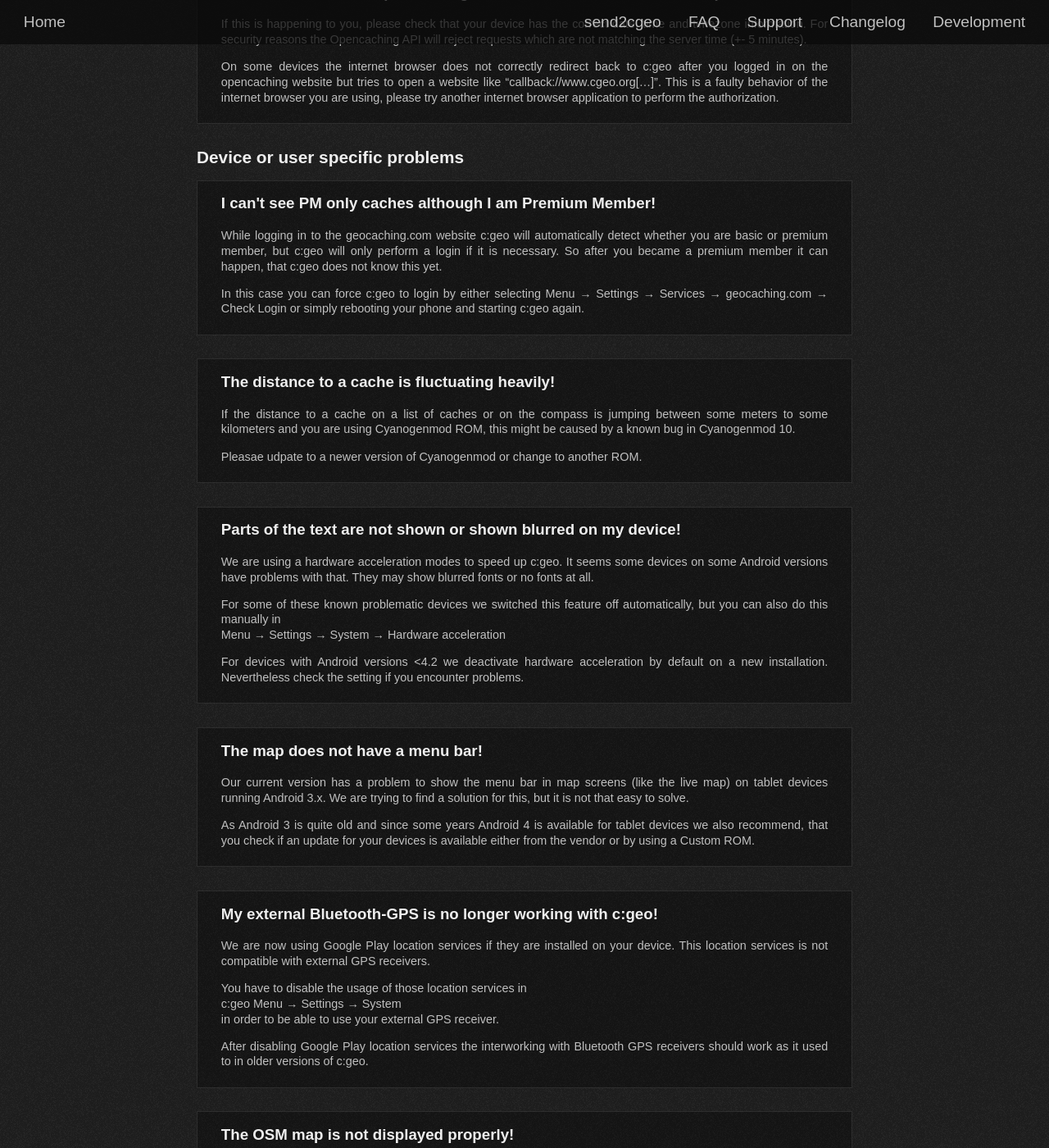
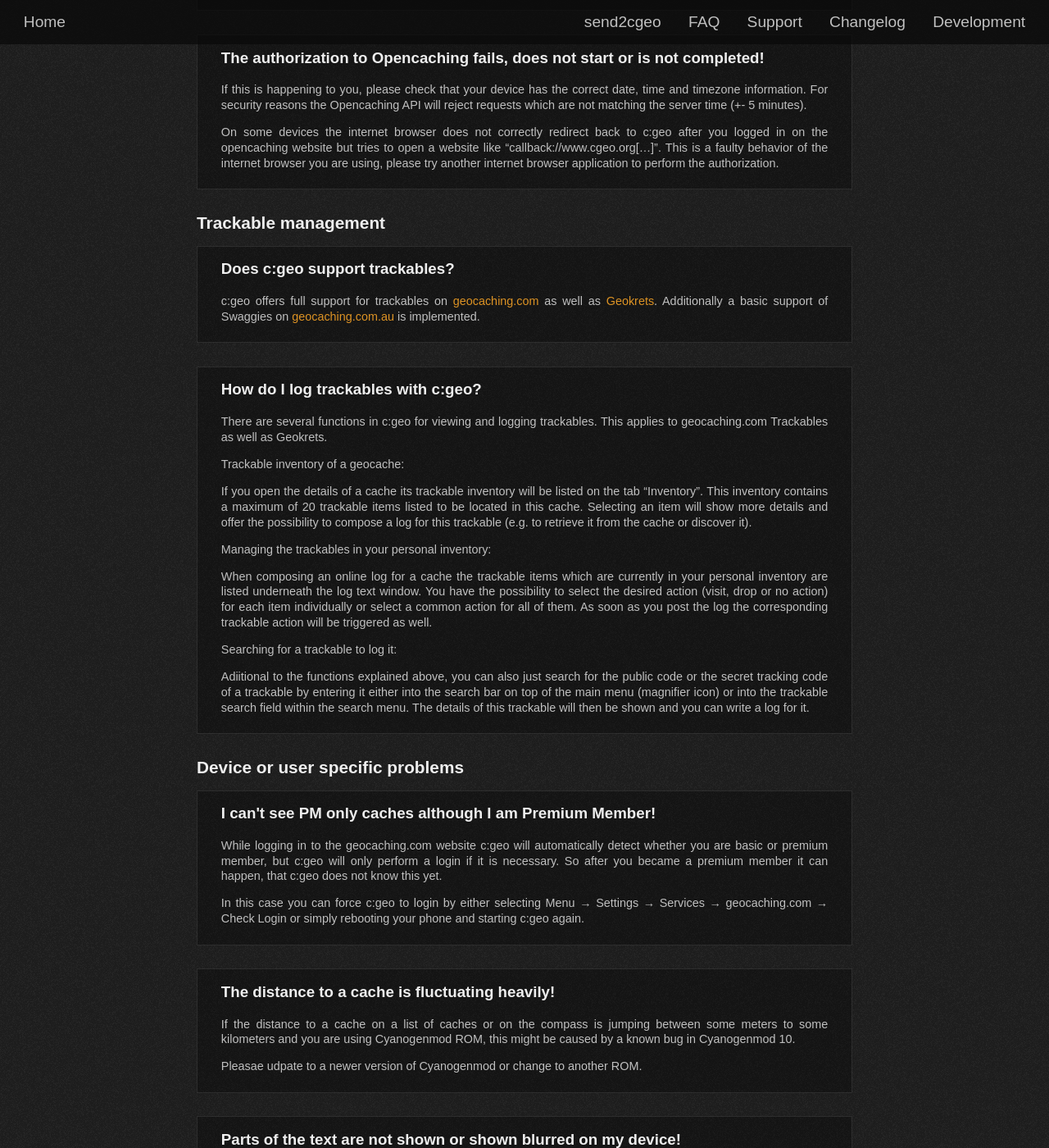
Before and after one commit to cgeo/cgeo.github.io, a Jekyll site: the page built from faq.html, in a window 1280 px wide and 1400 px high, scrolled down 24157 px. Shown: the whole window at 82% size. Built offline with Jekyll 4.4.1, drawn with Linux system fonts in a browser that asks for light colours; some web fonts are replaced; some of the changed text lies outside the part shown.

Commit message:
FAQ: Add basic explanation about trackable support

```diff
--- a/_data/faq.yml
+++ b/_data/faq.yml
@@ -949,6 +949,37 @@
             On some devices the internet browser does not correctly redirect back to c:geo after you logged in on the opencaching website but tries to open a website like "callback://www.cgeo.org[...]".
             This is a faulty behavior of the internet browser you are using, please try another internet browser application to perform the authorization.
 
+- title: Trackable management
+  items:
+
+      - title: Does c:geo support trackables?
+        id: trackables
+        content: |
+            c:geo offers full support for trackables on [geocaching.com](http://www.geocaching.com/track/) as well as [Geokrets](http://www.geokrety.org).
+            Additionally a basic support of Swaggies on [geocaching.com.au](http://geocaching.com.au/) is implemented.
+
+      - title: How do I log trackables with c:geo?
+        id: trackables-logging
+        content: |
+            There are several functions in c:geo for viewing and logging trackables. This applies to geocaching.com Trackables as well as Geokrets.
+
+            Trackable inventory of a geocache:
+
+            If you open the details of a cache its trackable inventory will be listed on the tab "Inventory".
+            This inventory contains a maximum of 20 trackable items listed to be located in this cache.
+            Selecting an item will show more details and offer the possibility to compose a log for this trackable (e.g. to retrieve it from the cache or discover it).
+
+            Managing the trackables in your personal inventory:
+
+            When composing an online log for a cache the trackable items which are currently in your personal inventory are listed underneath the log text window.
+            You have the possibility to select the desired action (visit, drop or no action) for each item individually or select a common action for all of them.
+            As soon as you post the log the corresponding trackable action will be triggered as well.
+
+            Searching for a trackable to log it:
+
+            Adiitional to the functions explained above, you can also just search for the public code or the secret tracking code of a trackable by entering it either into the search bar on top of the main menu (magnifier icon) or into the trackable search field within the search menu.
+            The details of this trackable will then be shown and you can write a log for it.
+
 - title: Device or user specific problems
   items:
 
```
